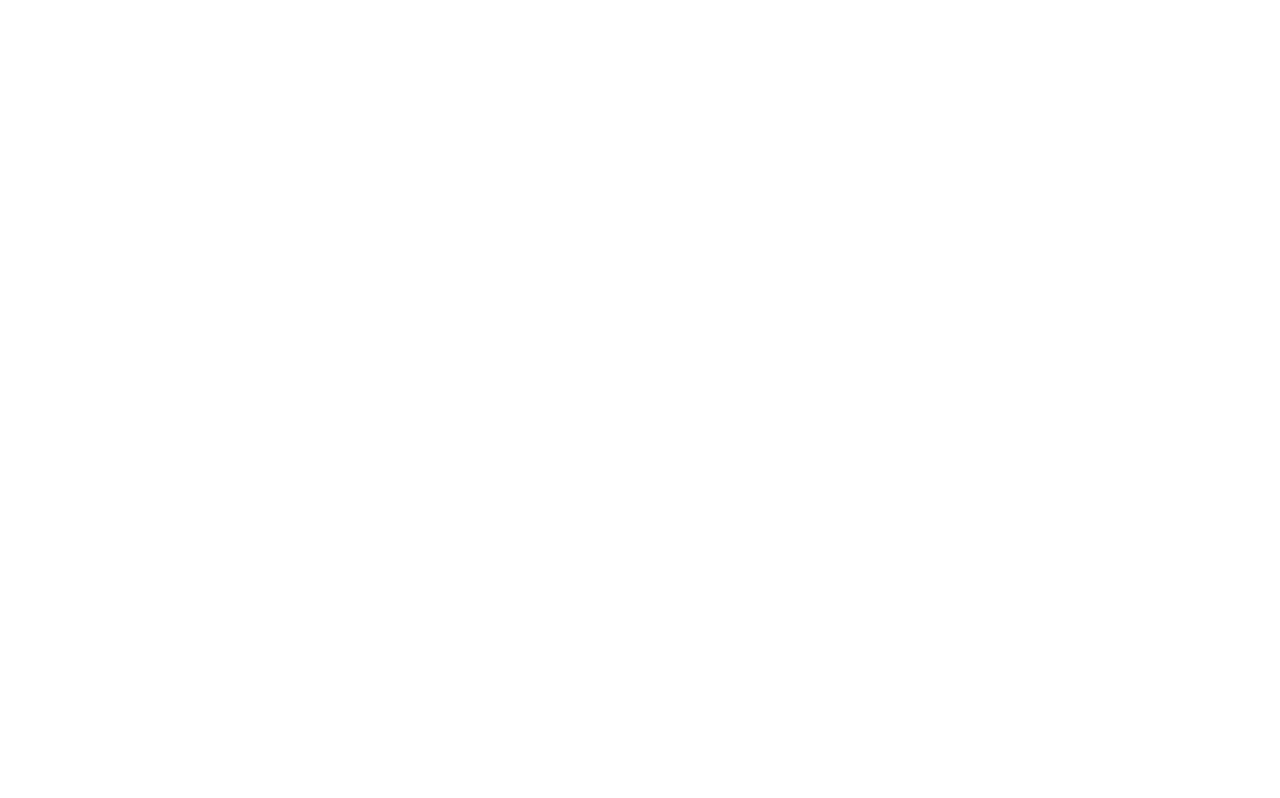
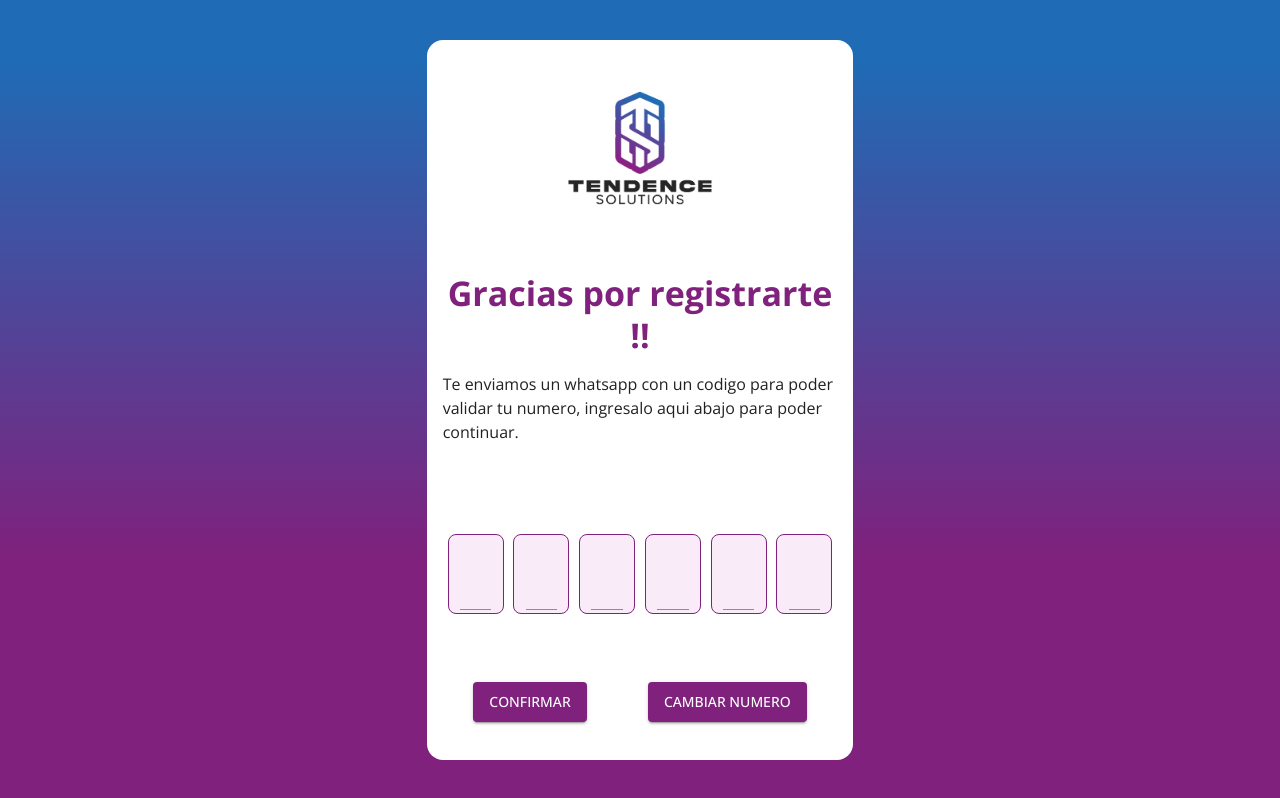
Before and after one commit to JorgeDCoria/barbertendence-front, a React (Vite) app: page /confirmForm in a window 1280 px wide. Before the commit this address had no page. Built offline with nearby package versions, Linux system fonts and the light colour scheme.

Commit message:
feat/ add confirmForm component

```diff
--- a/src/App.tsx
+++ b/src/App.tsx
@@ -3,6 +3,7 @@ import "./App.css";
 import Login from "./pages/login/LoginForm";
 import Register from "./pages/login/RegisterForm";
 import LoginLayout from "./pages/login/LoginLayout";
+import ConfirmForm from "./pages/login/ConfirmForm";
 
 const App = () => {
     return (
@@ -11,6 +12,7 @@ const App = () => {
                 <Route path="/" element={<LoginLayout />}>
                     <Route index element={<Login />} />
                     <Route path="/register" element={<Register />} />
+                    <Route path="/confirmForm" element={<ConfirmForm />} />
                 </Route>
             </Routes>
         </>
--- /dev/null
+++ b/src/pages/login/ConfirmForm.tsx
@@ -0,0 +1,78 @@
+import { Box, Button, Grid, Typography, useTheme } from "@mui/material";
+import { useState, useEffect } from "react";
+import BoxCode from "./components/BoxCode";
+
+interface Props {}
+const ConfirmForm: React.FC<Props> = ({}) => {
+    const auxCode: string[] = ["", "", "", "", "", ""];
+    const [code, setCode] = useState<string[]>(auxCode);
+    const theme = useTheme();
+
+    const handleChange = (e: React.ChangeEvent<HTMLInputElement>): void => {
+        e.preventDefault();
+    };
+    useEffect(() => {}, []);
+    return (
+        <Box
+            sx={{ height: "100%", width: "100%" }}
+            component={"form"}
+            display={"flex"}
+            alignItems={"center"}
+            justifyContent={"center"}
+        >
+            <Grid container sx={{ width: "100%", height: "100%" }}>
+                <Grid item xs={12}>
+                    <Typography
+                        textAlign={"center"}
+                        variant="h4"
+                        fontWeight={"900"}
+                        color={theme.palette.primary.main}
+                    >
+                        Gracias por registrarte !!
+                    </Typography>
+                    <Typography marginTop={2}>
+                        Te enviamos un whatsapp con un codigo para poder validar
+                        tu numero, ingresalo aqui abajo para poder continuar.
+                    </Typography>
+                </Grid>
+                <Grid
+                    item
+                    xs={12}
+                    container
+                    py={3}
+                    display={"flex"}
+                    justifyContent={"space-around"}
+                    alignItems={"center"}
+                >
+                    {code.map((e, i) => (
+                        <BoxCode
+                            handleChange={handleChange}
+                            key={i}
+                            value={e}
+                        />
+                    ))}
+                </Grid>
+                <Grid
+                    item
+                    xs={12}
+                    justifyContent={"space-around"}
+                    alignItems={"center"}
+                    container
+                >
+                    <Button
+                        variant="contained"
+                        sx={{ height: "40px" }}
+                        type="submit"
+                    >
+                        Confirmar
+                    </Button>
+                    <Button sx={{ height: "40px" }} variant="contained">
+                        Cambiar Numero
+                    </Button>{" "}
+                </Grid>
+            </Grid>
+        </Box>
+    );
+};
+
+export default ConfirmForm;
--- /dev/null
+++ b/src/pages/login/components/BoxCode.tsx
@@ -0,0 +1,46 @@
+import { Box, InputAdornment, TextField, useTheme } from "@mui/material";
+
+interface Props {
+    value: string;
+    handleChange: Function;
+}
+const BoxCode: React.FC<Props> = ({ value, handleChange }) => {
+    const theme = useTheme();
+    return (
+        <Box
+            component={"div"}
+            border={`1px solid ${theme.palette.primary.main}`}
+            width={{ xs: "3rem", sm: "3.5rem" }}
+            height={{ xs: "4rem", sm: "5rem" }}
+            display={"flex"}
+            justifyContent={"center"}
+            alignItems={"center"}
+            borderRadius={"8px"}
+            sx={{
+                background: theme.palette.primary.light,
+            }}
+        >
+            <TextField
+                inputProps={{ maxLength: 1 }}
+                variant="standard"
+                sx={{
+                    textAlign: "center",
+                    px: "0.7rem",
+                    "& .MuiOutlinedInput-root": {
+                        "&:hover fieldset": {
+                            borderWidth: 0, // Quita el borde en estado hover
+                        },
+                        "&.Mui-focused fieldset": {
+                            borderWidth: 0, // Quita el borde en estado focus
+                        },
+                    },
+                    "& .MuiInputBase-input": {
+                        fontSize: { xs: "32px", sm: "44px" },
+                    },
+                }}
+            ></TextField>
+        </Box>
+    );
+};
+
+export default BoxCode;
```
